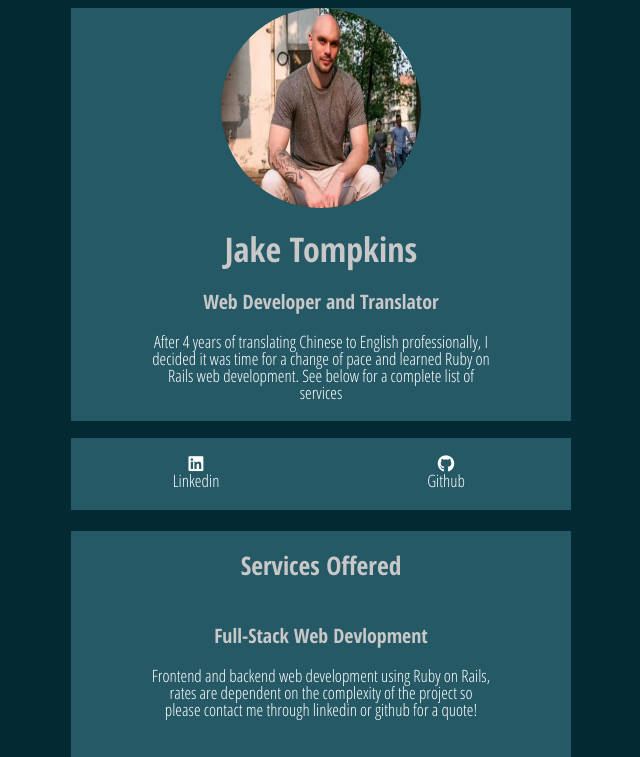
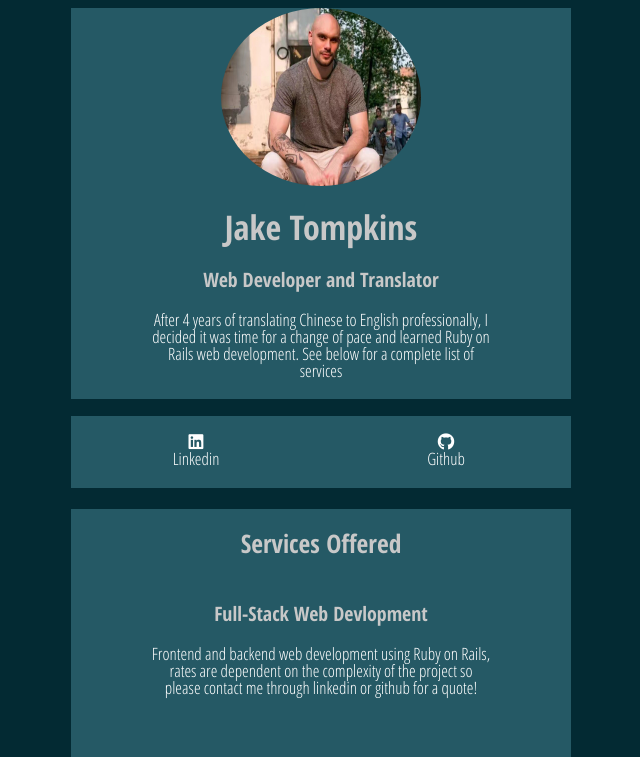
Before and after one commit to JakeTompkins/profile, a plain HTML site: page index.html in a window 1280 px wide. Shown: the top 757 px of the page, without its empty margins (319-959 px from the left). Drawn offline with Linux system fonts and the light colour scheme.

Commit message:
fixed avatar height

```diff
--- a/style.css
+++ b/style.css
@@ -54,7 +54,7 @@ li {
 }
 
 #avatar {
-  height: 200px;
+  height: 178px;
   width: 200px;
   border-radius: 50%;
   margin: 0 auto;
```
